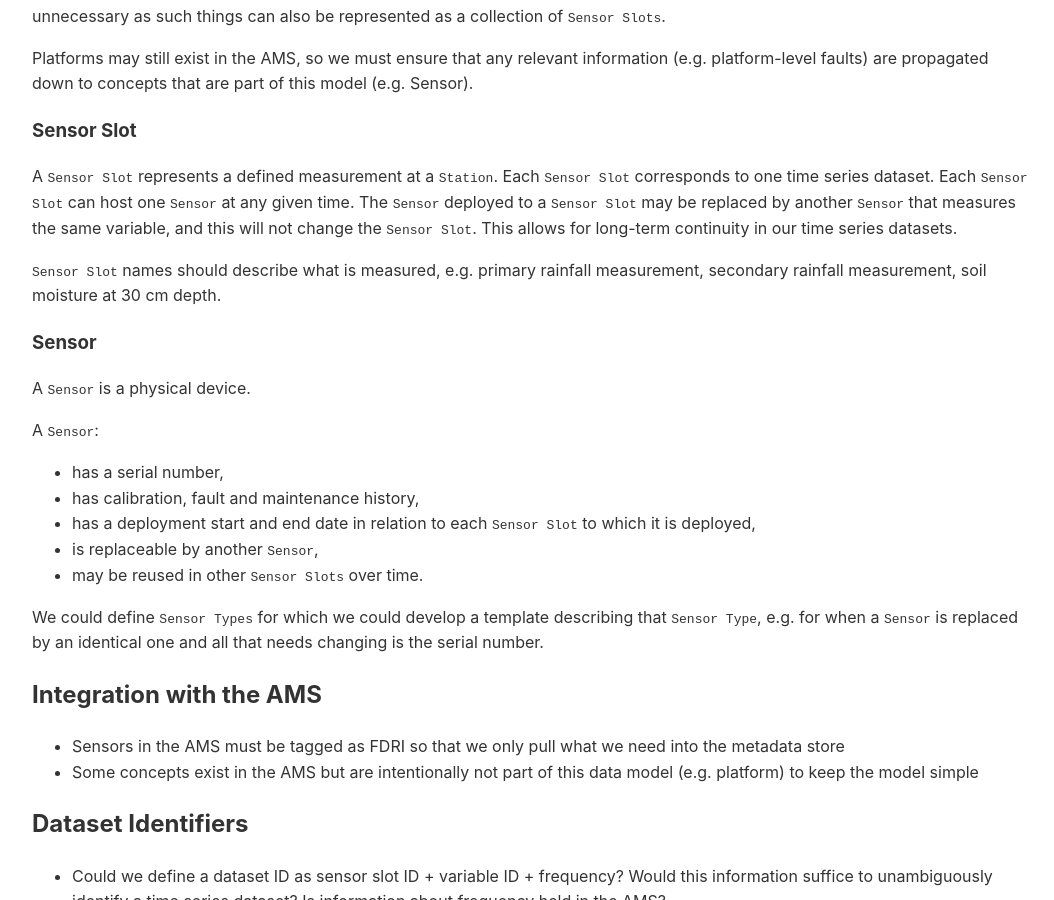
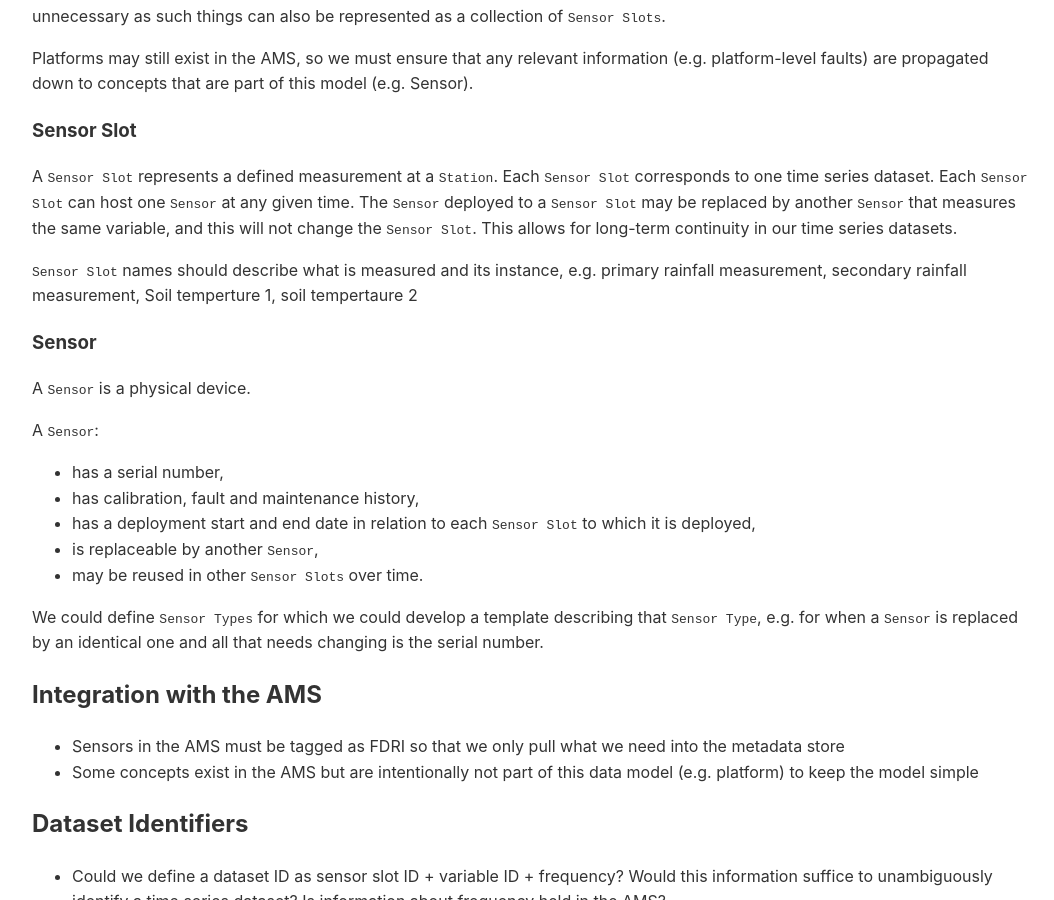
Before and after one commit to NERC-CEH/fdri_words, a Jekyll site: the page built from metadata/site-infrastructure-data-model.md, in a window 1280 px wide and 900 px high, scrolled down 1672 px. Shown: the whole window, without its empty margins (108-1162 px from the left). Built offline with Jekyll 4.4.1, drawn with Linux system fonts in a browser that asks for light colours; our own code applies the rules of GitHub Pages for plain Markdown files.

Commit message:
Update site-infrastructure-data-model.md

```diff
--- a/metadata/site-infrastructure-data-model.md
+++ b/metadata/site-infrastructure-data-model.md
@@ -58,7 +58,7 @@ Platforms may still exist in the AMS, so we must ensure that any relevant inform
 
 A ``Sensor Slot`` represents a defined measurement at a ``Station``. Each ``Sensor Slot`` corresponds to one time series dataset. Each ``Sensor Slot`` can host one ``Sensor`` at any given time. The ``Sensor`` deployed to a ``Sensor Slot`` may be replaced by another ``Sensor`` that measures the same variable, and this will not change the ``Sensor Slot``. This allows for long-term continuity in our time series datasets.
 
-``Sensor Slot`` names should describe what is measured, e.g. primary rainfall measurement, secondary rainfall measurement, soil moisture at 30 cm depth.
+``Sensor Slot`` names should describe what is measured and its instance, e.g. primary rainfall measurement, secondary rainfall measurement, Soil temperture 1, soil tempertaure 2
 
 ### Sensor
 
```
